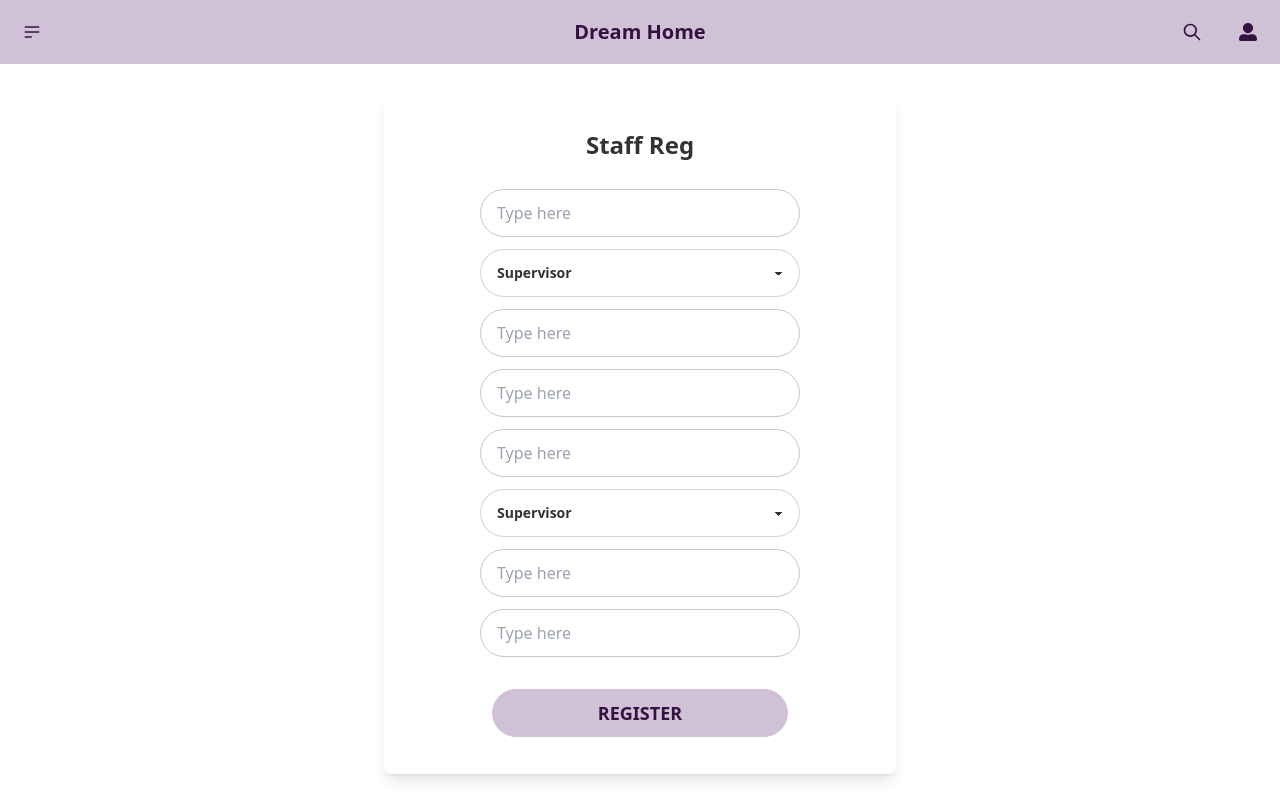
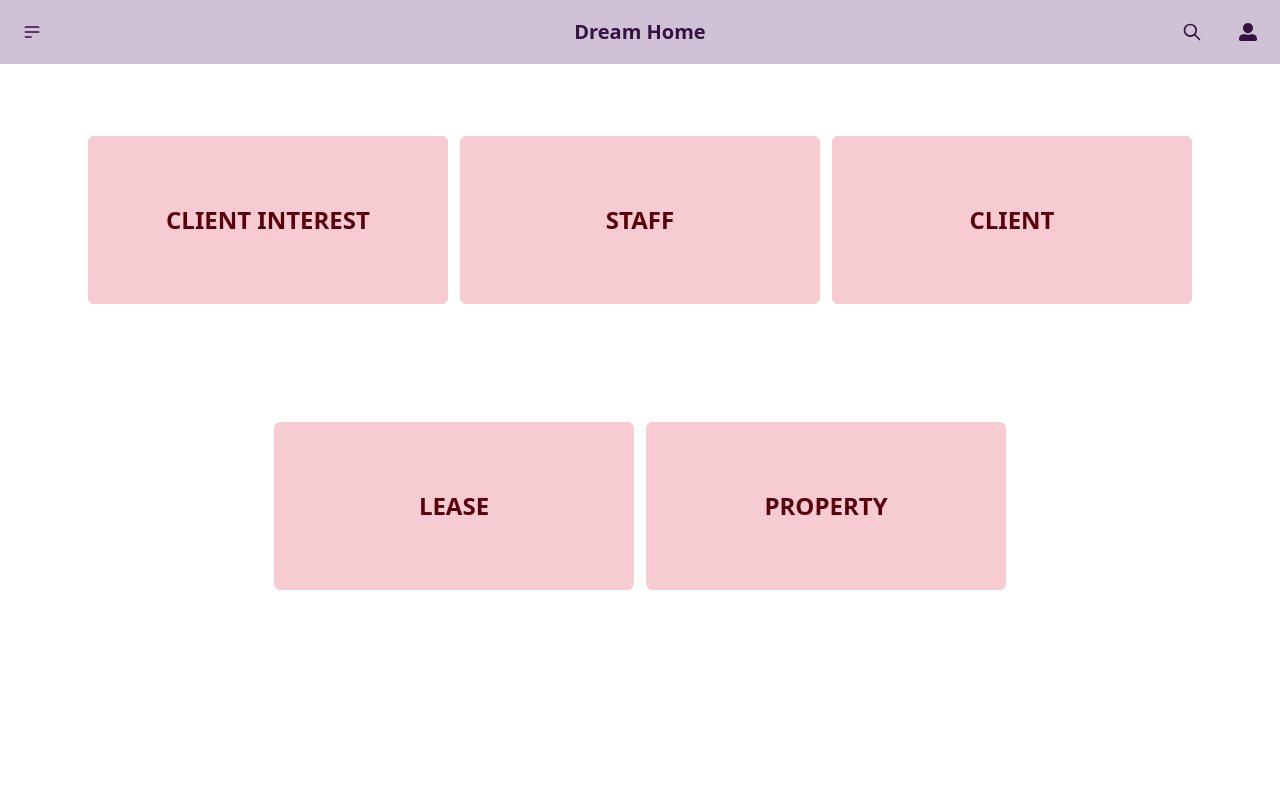
Before and after one commit to parikshith078/dream-home, a Next.js app: page /register in a window 1280 px wide. Shown: the top 800 px of the page. Built offline with nearby package versions, Linux system fonts and the light colour scheme.

Commit message:
Feature/registration page (#4)
* Added lease rerouting

* nav bug fix

```diff
--- a/app/lease/page.tsx
+++ /dev/null
@@ -1,7 +0,0 @@
-import React from "react";
-
-const LeasePage = () => {
-  return <div>LeasePage</div>;
-};
-
-export default LeasePage;
--- a/app/page.tsx
+++ b/app/page.tsx
@@ -1,27 +1,20 @@
 import { FC } from "react";
 import Link from "next/link";
+import MainBtn from "../components/MianBtn";
+import { LeaseIndex } from "../data/infoFile";
 
 const HomePage = () => {
   return (
     <div className=" w-full  xs:h-[80%] mt-10 p-10 flex justify-center lg:flex-row xs:flex-col gap-3">
       <MainBtn text="Search" style="btn-primary " link="search" />
       <MainBtn text="Register" style="btn-secondary " link="register" />
-      <MainBtn text="Lease" style="btn-accent " link="lease" />
+      <MainBtn
+        text="Lease"
+        style="btn-accent "
+        link={`register/${LeaseIndex}`}
+      />
     </div>
   );
 };
 
 export default HomePage;
-
-const MainBtn: FC<{ text: string; style: string; link: string }> = ({
-  text,
-  style,
-  link,
-}) => (
-  <Link
-    className={`${style} lg:w-[30%]  xs:w-full h-[30%] rounded-md btn text-2xl`}
-    href={`/${link}`}
-  >
-    {text}
-  </Link>
-);
--- /dev/null
+++ b/app/register/[id]/page.tsx
@@ -0,0 +1,11 @@
+import RegistrationForm from "../../../components/RegistrationForm";
+import { FormTypes } from "../../../data/infoFile";
+
+export default function FormPage({ params }: any) {
+  const { id } = params;
+  return (
+    <>
+      <RegistrationForm title={FormTypes[id]} />
+    </>
+  );
+}
--- a/app/register/page.tsx
+++ b/app/register/page.tsx
@@ -1,7 +1,20 @@
+import MainBtn from "../../components/MianBtn";
 import RegistrationForm from "../../components/RegistrationForm";
+import { FormTypes } from "../../data/infoFile";
 
 const RegisterPage = () => {
-  return <RegistrationForm title="Staff Reg" />;
+  return (
+    <div className=" w-full  xs:h-[80%] lg:mt-10 xs:mt-40 p-10 flex lg:flex-wrap justify-center lg:flex-row xs:flex-col gap-3">
+      {FormTypes.map((txt, id) => (
+        <MainBtn
+          style="btn-secondary"
+          link={`register/${id}`}
+          text={txt}
+          key={id}
+        />
+      ))}
+    </div>
+  );
 };
 
 export default RegisterPage;
--- /dev/null
+++ b/components/MianBtn.tsx
@@ -0,0 +1,17 @@
+import { FC } from "react";
+import Link from "next/link";
+
+const MainBtn: FC<{ text: string; style: string; link: string }> = ({
+  text,
+  style,
+  link,
+}) => (
+  <Link
+    className={`${style} lg:w-[30%]  xs:w-full h-[30%] rounded-md btn text-2xl`}
+    href={`/${link}`}
+  >
+    {text}
+  </Link>
+);
+
+export default MainBtn;
--- a/components/NavBar.tsx
+++ b/components/NavBar.tsx
@@ -1,6 +1,7 @@
 import Image from "next/image";
 import Link from "next/link";
 import { FaUserAlt } from "react-icons/fa";
+import { LeaseIndex } from "../data/infoFile";
 
 const NavBar = () => {
   return (
@@ -31,7 +32,7 @@ const NavBar = () => {
               <Link href="/register">Register</Link>
             </li>
             <li>
-              <Link href="/lease">Lease</Link>
+              <Link href={`/register/${LeaseIndex}`}>Lease</Link>
             </li>
             <li>
               <Link href="/about">About</Link>
--- /dev/null
+++ b/data/infoFile.ts
@@ -0,0 +1,9 @@
+export const FormTypes = [
+  "Client Interest",
+  "Staff",
+  "Client",
+  "Lease",
+  "Property",
+];
+
+export const LeaseIndex = FormTypes.indexOf("Lease");
--- a/package.json
+++ b/package.json
@@ -3,7 +3,7 @@
   "version": "0.1.0",
   "private": true,
   "scripts": {
-    "dev": "next dev",
+    "dev": "next dev --turbo",
     "build": "next build",
     "start": "next start",
     "lint": "next lint"
```
